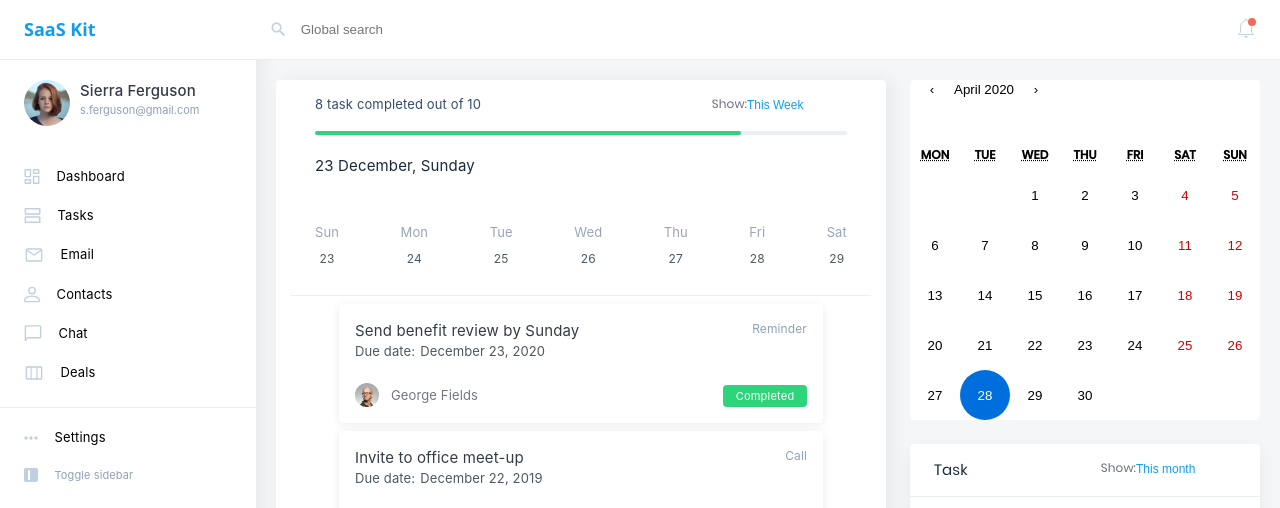
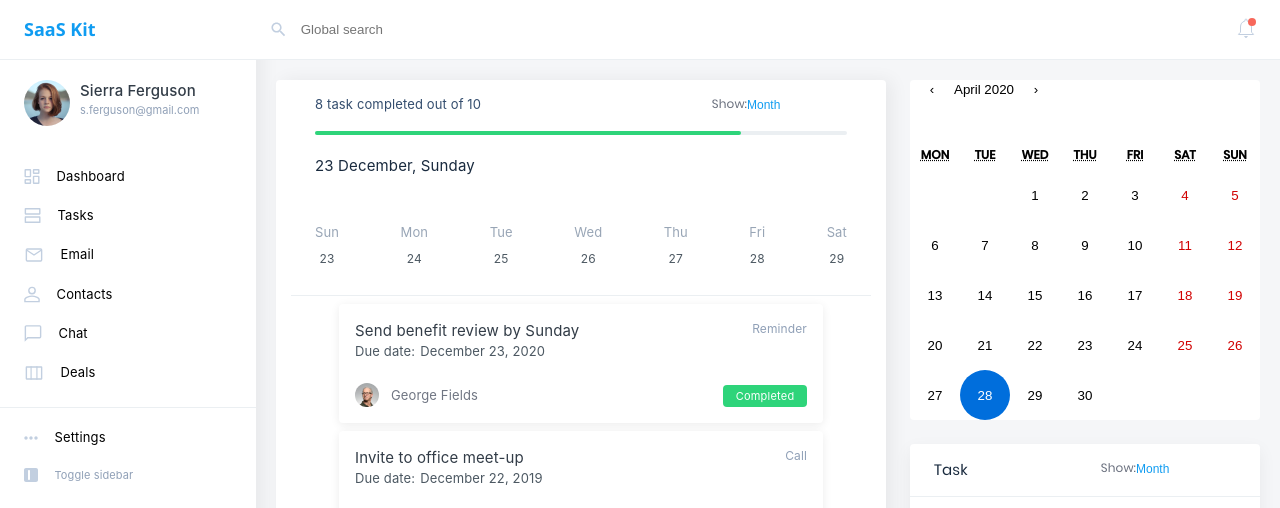
Before and after one commit to Alek-cpu/React_project, a React (Create React App) app: page /dashboard in a window 1280 px wide. Shown: the top 508 px of the page. Built offline with nearby package versions, Linux system fonts and the light colour scheme.

Commit message:
refactor

```diff
--- a/src/components/contact/contact-command/ContactCommand.jsx
+++ /dev/null
@@ -1,21 +0,0 @@
-import React, {Component} from 'react';
-import {render} from 'react-dom';
-
-import ContactSort from '../../forms/contact-sort/ContactSort';
-import BlueButton from '../../forms/blue-button/BlueButton';
-
-export default class ContactCommand extends Component {
-    constructor(props) {
-        super(props);
-    }
-
-    render() {
-        let {onClick} = this.props;
-        return (
-            <div className="contactCommand">
-                <ContactSort/>
-                <BlueButton onClick={onClick}/>
-            </div>
-        );
-    }
-}
--- a/src/components/container-div/ContainerDiv.jsx
+++ b/src/components/container-div/ContainerDiv.jsx
@@ -3,21 +3,10 @@ import Route from 'react-router-dom/es/Route';
 
 import Dashboard from '../../screens/dashboard/Dashboard';
 import Contact from '../../screens/contact/Contact';
-import constants from '../../constants/constants';
+import routes from '../../constants/routes';
 import index from '../../store';
 
-const {dashboard, contact} = constants
 
-const routes = [
-    {
-        path: dashboard,
-        component: <Dashboard />
-    },
-    {
-        path: contact,
-        component: <Contact />
-    }
-]
 
 const ContainerDiv = () => {
 
--- a/src/components/dashboard/cards/Cards.jsx
+++ b/src/components/dashboard/cards/Cards.jsx
@@ -58,10 +58,6 @@ const getItemStyle = (isDragging, draggableStyle) => ({
     ...draggableStyle
 });
 
-const getListStyle = isDraggingOver => ({
-    width: `${100}%`
-});
-
 export default class Cards extends Component {
     constructor(props) {
         super(props);
@@ -90,7 +86,7 @@ export default class Cards extends Component {
 
 
     render() {
-        const {items} = this.state;
+        let {items} = this.state
         return (
             <DragDropContext onDragEnd={this.onDragEnd}>
                 <Droppable droppableId="droppable">
@@ -98,7 +94,6 @@ export default class Cards extends Component {
                         <div className="dragDropWrapper"
                              {...provided.droppableProps}
                              ref={provided.innerRef}
-                             style={getListStyle(snapshot.isDraggingOver)}
                         >
                             {items.map((item, index) => (
                                 <Draggable key={item.id} draggableId={item.id} index={index}>
--- a/src/components/dashboard/progress-check/ProgressCheck.jsx
+++ b/src/components/dashboard/progress-check/ProgressCheck.jsx
@@ -1,13 +1,27 @@
-import React from 'react';
+import React, {Component} from 'react';
 
-import DataFilter from '../../forms/datafilter/DataFilter';
+import SelectSort from "../../forms/select-sort/SelectSort";
 
-export default function ProgressCheck() {
+export default class ProgressCheck extends Component{
+    constructor(props) {
+        super(props);
+        this.state = {
+            options: ["Month", "Week", "Day"]
+        }
+    }
+    render() {
         return (
             <div className="progressCheck">
                 <div className="task">
                     <div className="progressCompleted">8 task completed out of 10</div>
-                <DataFilter />
+                    <div className="dataFilter">
+                        <div className="contactSort">
+                            Show:
+                            <select className="contactSortList" size="1">
+                                {this.state.options.map((option, idx) =>  <option key={idx} >{option} </option>)}
+                            </select>
+                        </div>
+                    </div>
                 </div>
                 <div className="wrapProgressLine">
                     <div className="progressLine" />
@@ -15,3 +29,5 @@ export default function ProgressCheck() {
             </div>
         );
     }
+
+}
--- a/src/components/dashboard/progress-completed/ProgressCompleted.jsx
+++ b/src/components/dashboard/progress-completed/ProgressCompleted.jsx
@@ -1,11 +1,18 @@
-import React from 'react';
+import React, {Component} from 'react';
 
-import ContactSortList from '../../forms/contact-sortlist/ContactSortList';
+import SelectSort from "../../forms/select-sort/SelectSort";
 import yellowMinCircle from '../../../img/mini-yellow-circle.svg';
 import greenMinCircle from '../../../img/green-mini-circle.svg';
 import redMinCircle from '../../../img/red-mini-eclipse.svg';
 
-export default function ProgressCompleted() {
+export default class  ProgressCompleted extends Component {
+    constructor(props) {
+        super(props);
+        this.state = {
+            options: ["Month", "Week", "Day"]
+        }
+    }
+    render() {
         return (
             <div className="stat">
                 <div className="statWrap">
@@ -14,7 +21,9 @@ export default function ProgressCompleted() {
                         <div className="dataFilter">
                             <div className="contactSort">
                                 Show:
-                            <ContactSortList />
+                                <select className="contactSortList" size="1">
+                                    {this.state.options.map((option, idx) =>  <option key={idx} >{option} </option>)}
+                                </select>
                             </div>
                         </div>
                     </div>
@@ -51,3 +60,4 @@ export default function ProgressCompleted() {
             </div>
         );
     }
+}
--- a/src/components/forms/contact-sort/ContactSort.jsx
+++ /dev/null
@@ -1,19 +0,0 @@
-import React from 'react';
-import {func} from 'prop-types';
-
-export default function ContactSort() {
-    return (
-        <div className="contactSort">
-            Company:
-            <form>
-                <select className="contactSortList" size="1">
-                    <option>All</option>
-                    <option>NeAll</option>
-                    <option>NeAll</option>
-                    <option>NeAll</option>
-                    <option>NeAll</option>
-                </select>
-            </form>
-        </div>
-    );
-}
--- a/src/components/forms/contact-sortlist/ContactSortList.jsx
+++ /dev/null
@@ -1,15 +0,0 @@
-import React from 'react';
-
-export default function ContactSortList() {
-    return (
-        <form>
-            <select className="contactSortList" size="1">
-                <option>This month</option>
-                <option>This week</option>
-                <option>NeAll</option>
-                <option>NeAll</option>
-                <option>NeAll</option>
-            </select>
-        </form>
-    );
-}
--- a/src/components/forms/datafilter/DataFilter.jsx
+++ /dev/null
@@ -1,20 +0,0 @@
-import React from 'react';
-
-export default function DataFilter() {
-    return (
-        <div className="dataFilter">
-            <div className="contactSort">
-                Show:
-                <form>
-                    <select className="contactSortList" size="1">
-                        <option>This Week</option>
-                        <option>NeAll</option>
-                        <option>NeAll</option>
-                        <option>NeAll</option>
-                        <option>NeAll</option>
-                    </select>
-                </form>
-            </div>
-        </div>
-    );
-}
--- /dev/null
+++ b/src/components/forms/select-sort/SelectSort.jsx
@@ -0,0 +1,11 @@
+import React from 'react';
+import {func} from 'prop-types';
+
+export default function SelectSort(props) {
+
+    return (
+        <select className="contactSortList" size="1">
+            {<option key={props.key}>{props.option}</option>}
+        </select>
+    );
+}
--- a/src/constants/constants.js
+++ b/src/constants/constants.js
@@ -1,3 +1,7 @@
+import Dashboard from "../screens/dashboard/Dashboard";
+import Contact from "../screens/contact/Contact";
+import React from "react";
+
 export default {
     dashboard: '/dashboard',
     contact: '/contact',
--- /dev/null
+++ b/src/constants/routes.js
@@ -0,0 +1,20 @@
+import React from 'react';
+
+import Dashboard from '../screens/dashboard/Dashboard';
+import Contact from '../screens/contact/Contact';
+import constants from './constants';
+
+let {dashboard, contact} = constants;
+
+const routes = [
+    {
+        path: dashboard,
+        component: <Dashboard />
+    },
+    {
+        path: contact,
+        component: <Contact />
+    }
+]
+
+export default routes;
--- a/src/screens/contact/Contact.jsx
+++ b/src/screens/contact/Contact.jsx
@@ -2,16 +2,23 @@ import React, {Component} from 'react';
 import {bindActionCreators} from 'redux';
 import {connect} from 'react-redux';
 
-import ContactCommand from '../../components/contact/contact-command/ContactCommand';
 import CbxHeaderInfoLine from '../../components/forms/cbxheader-infoline/CbxHeaderInfoLine';
-import ContactSort from '../../components/forms/contact-sort/ContactSort';
+import SelectSort from '../../components/forms/select-sort/SelectSort';
 import BlueButton from "../../components/forms/blue-button/BlueButton";
 import {addContact} from '../../actions';
 import userAvatar from '../../img/person-man.png';
 
 class Contact extends Component {
+    constructor(props) {
+        super(props);
+        this.state = {
+            options: ["All", "Name", "Surname", "Company"]
+        }
+    }
 
-    showItem() {
+
+        showItem() {
+
         let {infLine} = this.props;
         return infLine.map((inf) => {
             return (
@@ -20,7 +27,7 @@ class Contact extends Component {
                         <form className="row-space-cbx">
                             <input type="checkbox"
                                    className="formCbx chield" id={inf.id}/><label
-                            htmlFor={inf.id} />
+                            htmlFor={inf.id}/>
                         </form>
                     </td>
                     <td className="profileName" id={inf.id}>
@@ -45,15 +52,20 @@ class Contact extends Component {
         return (
             <div className="contact">
                 <div className="contactCommand">
-                    <ContactSort />
-                    <BlueButton click={() => addContact()} />
+                    <div className="contactSort">
+                        Company:
+                        <select className="contactSortList" size="1">
+                            {this.state.options.map((option, idx) =>  <option key={idx} >{option} </option>)}
+                        </select>
+                    </div>
+                    <BlueButton click={() => addContact()}/>
                 </div>
                 <div className="contactInner">
                     <div className="wrapperTable">
                         <table className="contactList">
                             <tr className="headerLine">
                                 <th className="rowSpace">
-                                    <CbxHeaderInfoLine />
+                                    <CbxHeaderInfoLine/>
                                 </th>
                                 <th className="row1 headerText hideElement">
                                     <div className="listHeaderName">Name</div>
```
Lines whose indentation alone changed are shown as unchanged.
